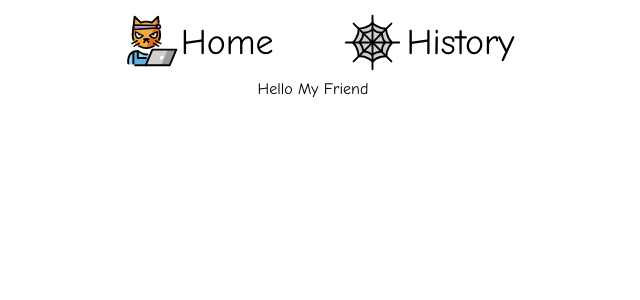
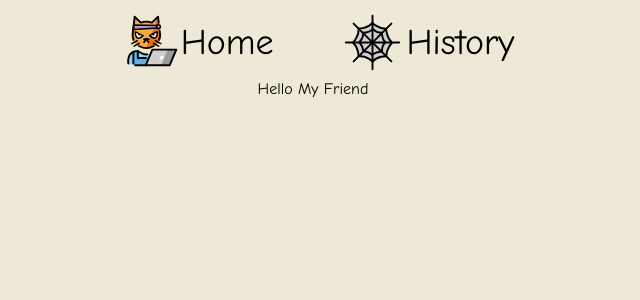
Before and after one commit to BorisKlco/nextjs.videoDownloader, a Next.js app: page /history in a window 1280 px wide. Shown: the top 300 px of the page, without its empty margins (327-967 px from the left). Built offline with nearby package versions, Linux system fonts and the light colour scheme.

Commit message:
custom colors

```diff
--- a/app/layout.tsx
+++ b/app/layout.tsx
@@ -19,7 +19,7 @@ export default function RootLayout({
   return (
     <html lang="en">
       <body
-        className={`${customFont.className} flex min-h-screen flex-col items-center sm:pt-2`}
+        className={`${customFont.className} bg-main flex min-h-screen flex-col items-center sm:pt-2`}
       >
         <Navbar />
         {children}
--- a/app/page.tsx
+++ b/app/page.tsx
@@ -3,7 +3,7 @@ import Image from "next/image";
 export default function Home() {
   return (
     <main className="">
-      <section className="relative mt-8 sm:mt-16 h-full w-full flex items-center justify-center sm:gap-x-3">
+      <section className="relative select-none mt-8 sm:mt-16 h-full w-full flex items-center justify-center sm:gap-x-3">
         <Image
           src="/images/logo/yt.svg"
           width={155}
--- a/components/Navbar.tsx
+++ b/components/Navbar.tsx
@@ -6,7 +6,7 @@ export default function Navbar() {
     <nav className="flex sm:gap-x-16 gap-x-4 text-3xl sm:text-4xl">
       <Link
         href="/"
-        className="flex items-center hover:underline hover:underline-offset-8 transition hover:text-red-400/80"
+        className="flex items-center hover:underline hover:underline-offset-8 hover:text-logo"
       >
         <Image
           src="/images/navbar/hacker-cat.svg"
@@ -18,7 +18,7 @@ export default function Navbar() {
       </Link>
       <Link
         href="/history"
-        className="flex items-center hover:underline hover:underline-offset-8 transition hover:text-red-400/80"
+        className="flex items-center hover:underline hover:underline-offset-8 hover:text-logo"
       >
         <Image
           src="/images/navbar/spider-web.svg"
--- a/tailwind.config.js
+++ b/tailwind.config.js
@@ -1,18 +1,22 @@
 /** @type {import('tailwindcss').Config} */
 module.exports = {
   content: [
-    './pages/**/*.{js,ts,jsx,tsx,mdx}',
-    './components/**/*.{js,ts,jsx,tsx,mdx}',
-    './app/**/*.{js,ts,jsx,tsx,mdx}',
+    "./pages/**/*.{js,ts,jsx,tsx,mdx}",
+    "./components/**/*.{js,ts,jsx,tsx,mdx}",
+    "./app/**/*.{js,ts,jsx,tsx,mdx}",
   ],
   theme: {
     extend: {
+      colors: {
+        main: "#EEE9D7",
+        logo: "#ea5a47",
+      },
       backgroundImage: {
-        'gradient-radial': 'radial-gradient(var(--tw-gradient-stops))',
-        'gradient-conic':
-          'conic-gradient(from 180deg at 50% 50%, var(--tw-gradient-stops))',
+        "gradient-radial": "radial-gradient(var(--tw-gradient-stops))",
+        "gradient-conic":
+          "conic-gradient(from 180deg at 50% 50%, var(--tw-gradient-stops))",
       },
     },
   },
   plugins: [],
-}
+};
```
